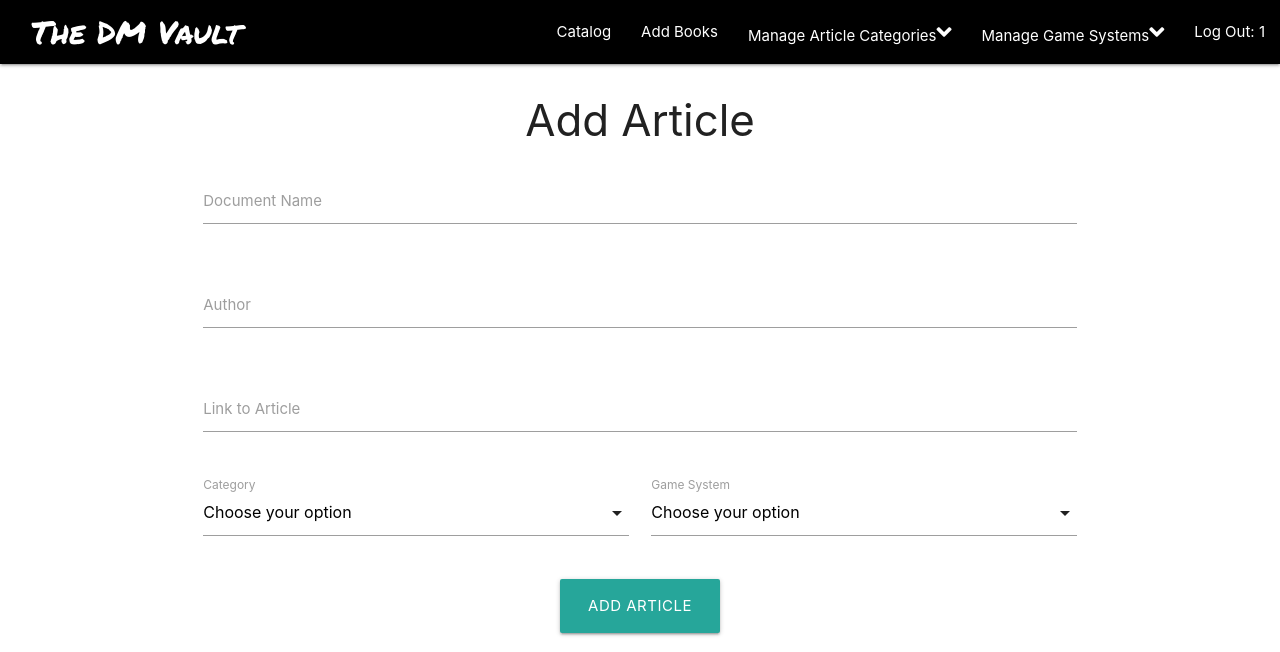
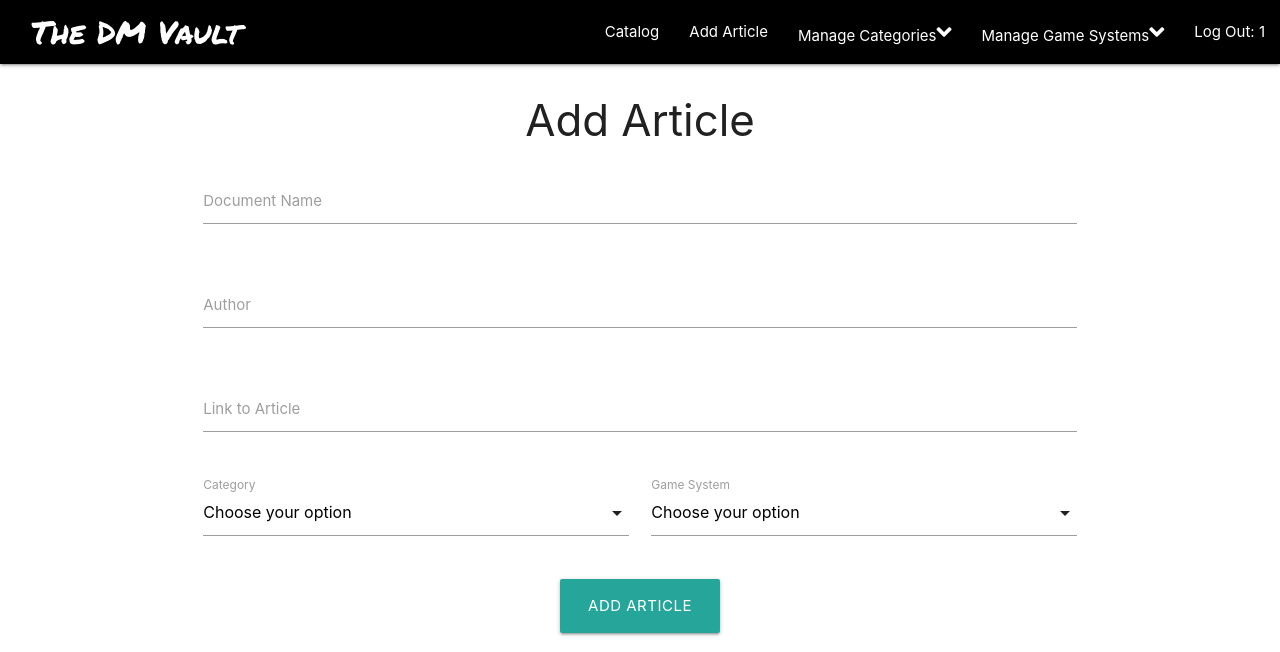
Before and after one commit to cfconor/rpg-book-repository, a Flask app: page /add_article in a window 1280 px wide. Shown: the top 652 px of the page. Run offline with Flask 2, Linux system fonts and the light colour scheme; the visitor is signed in with stand-in values (Sample User, id 1); data that the repository does not hold is empty; some libraries are stand-ins or nearby versions.

Commit message:
updated navbar heading text for consistency

```diff
--- a/templates/base.html
+++ b/templates/base.html
@@ -35,8 +35,8 @@
                     <li><a href="{{ url_for('catalog') }}">Catalog</a></li>
 
                     {% if session.user %}
-                        <li><a href="{{ url_for('add_article') }}">Add Books</a></li>
-                        <li><a class="dropdown-trigger" href="#!" data-target="category_dropdown">Manage Article Categories<i class="fas fa-angle-down prefix"></i></a></li>
+                        <li><a href="{{ url_for('add_article') }}">Add Article</a></li>
+                        <li><a class="dropdown-trigger" href="#!" data-target="category_dropdown">Manage Categories<i class="fas fa-angle-down prefix"></i></a></li>
 
                         <li><a class="dropdown-trigger" href="#!" data-target="game_system_dropdown">Manage Game Systems<i class="fas fa-angle-down prefix"></i></a></li>
                         <li><a href="{{ url_for('logout') }}">Log Out: {{ session.user }}</a></li>
```
